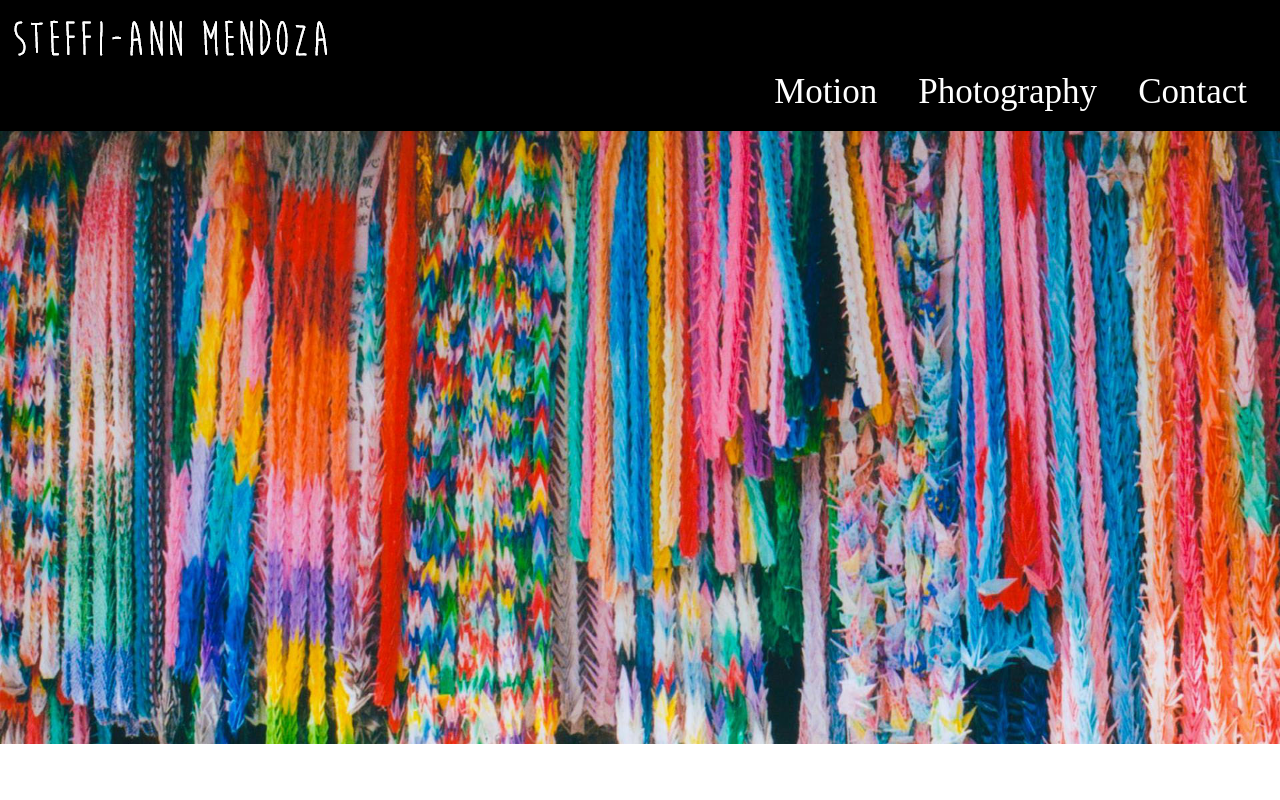
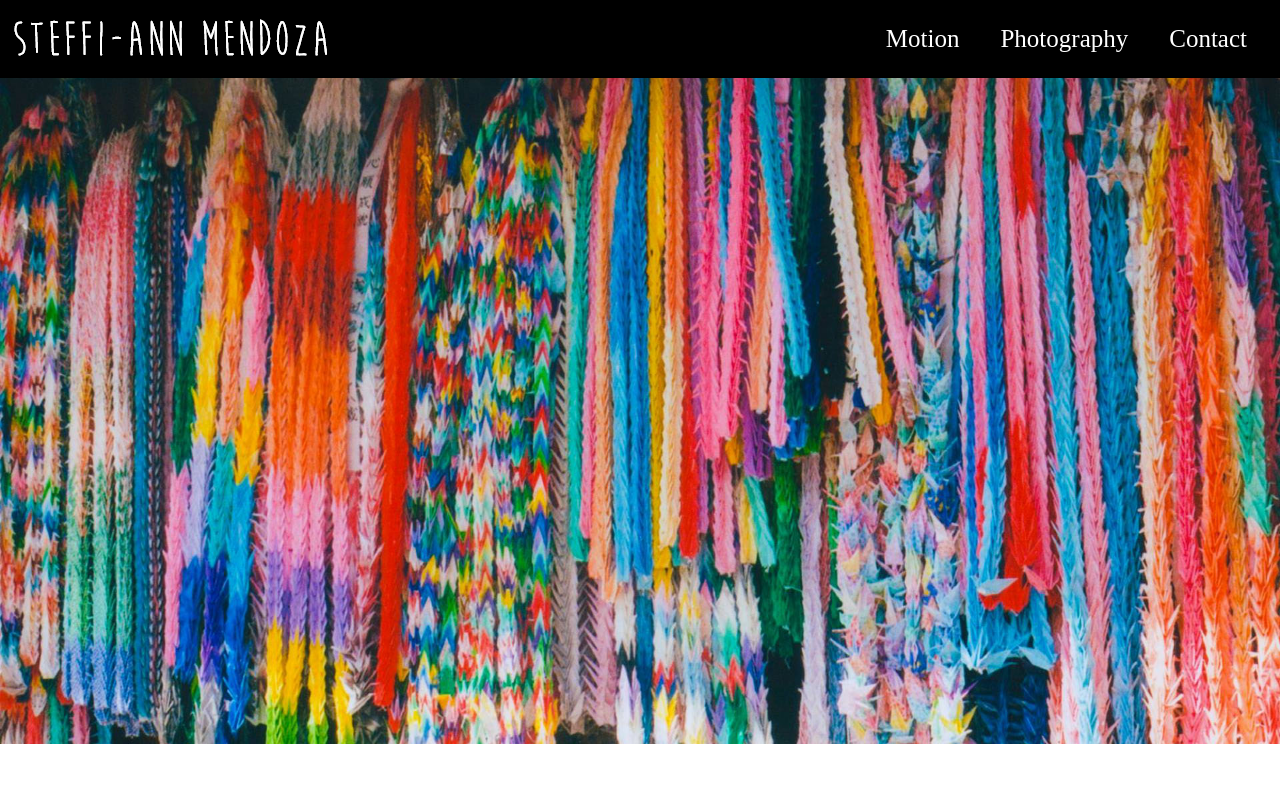
Before and after one commit to steffianndm/Portfolio, a plain HTML site: page index.html in a window 1280 px wide. Shown: the top 800 px of the page. Drawn offline with nearby package versions, Linux system fonts and the light colour scheme.

Commit message:
format changes

```diff
--- a/index.html
+++ b/index.html
@@ -18,13 +18,18 @@
 		</title>
 	</head>
 	<body>
-		<header class="header p-3">
-			<a href="index.html" id="logo"><img src=
-			"assets/images/Steffi-Ann%20Mendoza.png" alt="logo"></a> <input class="menu-btn" id=
-			"menu-btn" type="checkbox"> <label class="menu-icon text" for=
-			"menu-btn"><span class="navicon"></span></label>
-			<ul class="menu text-white" style=
-			"font-family: Moon Flower,MoonFlower; font-size: 35px;">
+		<header class="header p-3 flex justify-between">
+			<a href="index.html" id="logo" class="flex-initial self-center"><img src=
+			"assets/images/Steffi-Ann%20Mendoza.png" alt="logo"></a>
+
+			<input class="menu-btn flex" id=
+			"menu-btn" type="checkbox">
+				<label class="menu-icon text self-center" for=
+			"menu-btn">
+			<span class="navicon"></span>
+				</label>
+				<ul class="menu text-white self-center" style=
+				"font-family: serif; font-size: 25px;">
 					<li>
 						<a href="motion.html">Motion</a>
 					</li>
--- a/styles/css/global.css
+++ b/styles/css/global.css
@@ -75,14 +75,14 @@ a {
   display: inline-block;
   float: right;
   padding: 28px 28px;
-  position: relative;
+  position: absolute;
   user-select: none;
 }
 .header .menu-icon .navicon {
   background: #fff;
   display: block;
   height: 2px;
-  position: relative;
+  position: absolute;
   transition: background .2s ease-out;
   width: 18px;
 }
@@ -136,7 +136,8 @@ a {
   .header li a {}
   .header .menu {
     clear: none;
-    float: right;
+    float: left;
+    position: relative;
     max-height: none;
   }
   .header .menu-icon {
```
Lines whose indentation alone changed are shown as unchanged.
